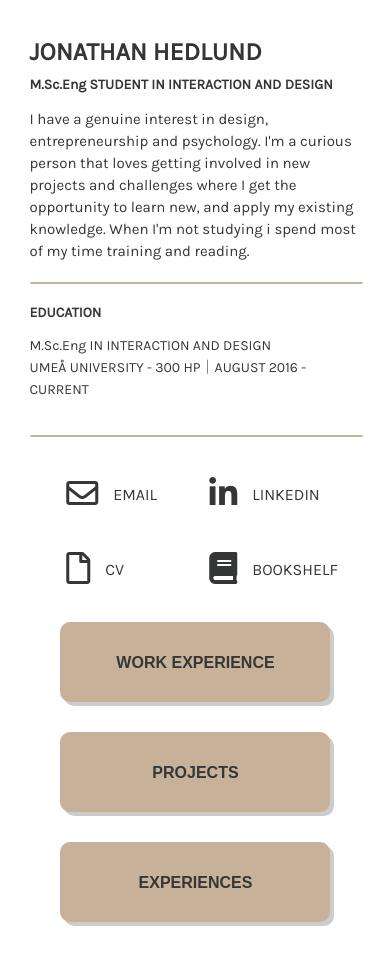
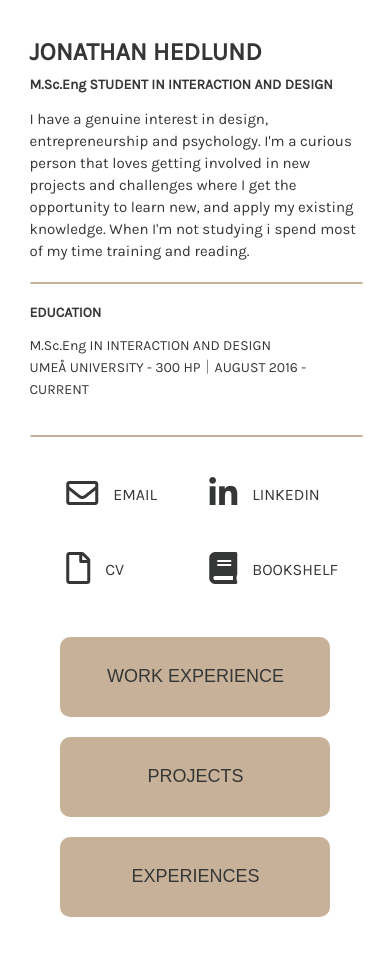
Before and after one commit to JonathanHedlund/portfolios, a React (Create React App) app: page / in a window 390 px wide. Shown: the top 964 px of the page. Built offline with nearby package versions, Linux system fonts and the light colour scheme.

Commit message:
Some deisgn fixes

```diff
--- a/public/index.html
+++ b/public/index.html
@@ -11,7 +11,6 @@
 
     gtag('config', 'UA-140833298-2');
   </script>
-
   <meta charset="utf-8" />
   <link rel="shortcut icon" href="%PUBLIC_URL%/favicon.ico" />
   <link rel="stylesheet" href="https://use.fontawesome.com/releases/v5.8.1/css/all.css" integrity="sha384-50oBUHEmvpQ+1lW4y57PTFmhCaXp0ML5d60M1M7uH2+nqUivzIebhndOJK28anvf"
--- a/src/App.css
+++ b/src/App.css
@@ -2,11 +2,12 @@
     display: flex;
     flex-flow: wrap;
     justify-content: center;
-    margin-top: 125px;
+    height: 95vh;
     padding: auto;
     font-family: 'Karla', sans-serif;
     color: #353636;
     padding-bottom: 40px;
+    align-content: center;
 }
 .Personal {
     width: 50%;
@@ -79,7 +80,7 @@ hr {
     margin: 15px 40px;
     background-color: #C7B299;
     border-radius: 10px;
-    box-shadow: 4px 4px #CCCCCC;
+
     -webkit-transition-duration: 0.4s; /* Safari */
     transition-duration: 0.4s;
     padding: 4px;
@@ -102,7 +103,8 @@ hr {
     text-align: center;
     margin-top: 22px;
     color: #353636;
-    font-size: 17px;
+    font-size: 20px;
+    font-weight: normal;
 }
 
 @media only screen and (max-width: 1300px) {
@@ -112,7 +114,8 @@ hr {
     justify-content: center;
     margin-left: 15%;
     margin-top: 20px;
-      }
+    height: auto;
+    }
     .Personal {
         width: 80%;
     }
@@ -120,6 +123,7 @@ hr {
         align-items: center;
         margin-left: 0;
         width: 80%;
+        margin-top: 20px;
     }
 }
 @media only screen and (max-width: 940px) {
@@ -160,7 +164,7 @@ hr {
 }
 @media only screen and (max-width: 600px) {
     .Work {
-        margin: 20px 35px;
+        margin: 15px 35px;
     }
     .Work h3{
         margin-top: 20px;
@@ -176,14 +180,14 @@ hr {
      margin: 15px 20px;
     }
     .Work h3{
-        font-size: 16px;
+        font-size: 18px;
     }
 }
 @media only screen and (max-width: 400px) {
     .Work {
-
         width: 270px;
         height: 80px;
+        margin: 10px 20px;
     }
     .Work h3 {
         margin-top: 18px;
@@ -206,7 +210,7 @@ hr {
         height: 80px;
     }
     .Work h3{
-        font-size: 13px;
+        font-size: 17px;
     }
     .Info h1{
         font-size: 28px;
```
Also changed, not shown: src/logo.png, 5 other files (tests, documents, lock files or other folders).
